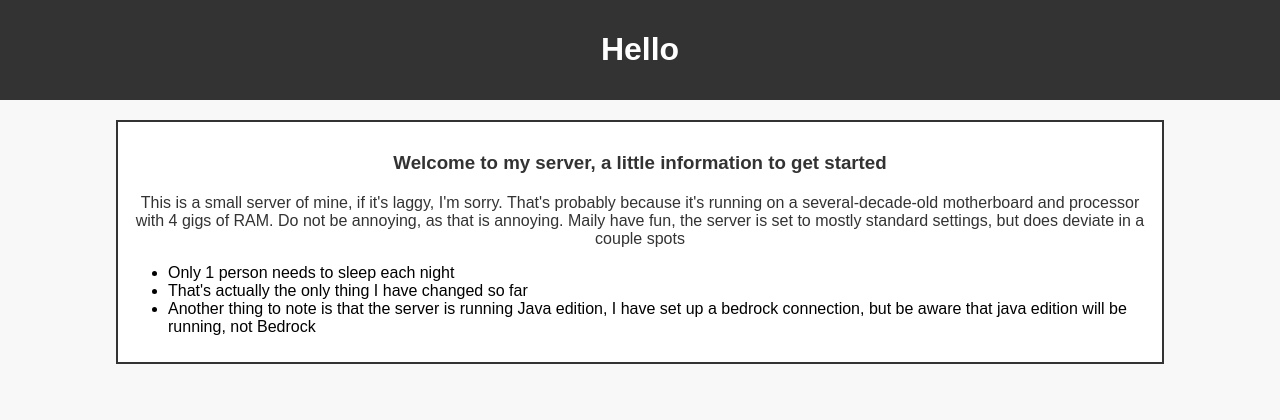
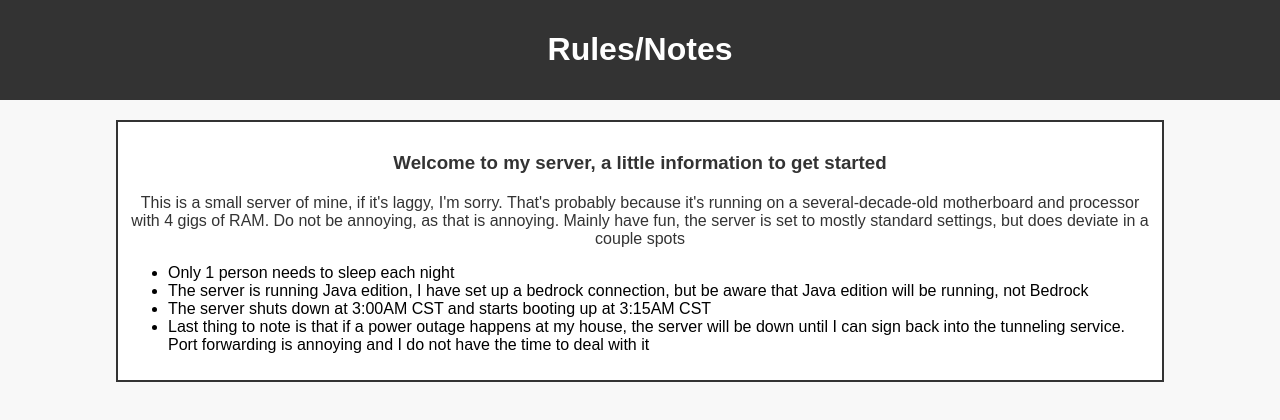
Before and after one commit to Tybtt1/Tybtt1.github.io, a plain HTML site: page index.html in a window 1280 px wide. Drawn offline with Linux system fonts and the light colour scheme.

Commit message:
Update index.html
fixed spelling/minor changes

```diff
--- a/index.html
+++ b/index.html
@@ -3,7 +3,7 @@
 <head>
     <meta charset="UTF-8">
     <meta name="viewport" content="width=device-width, initial-scale=1.0">
-    <title>Server Rules</title>
+    <title>Server Rules/Notes</title>
     <style>
         body {
             font-family: 'Arial', sans-serif;
@@ -43,16 +43,17 @@
 </head>
 <body>
     <header>
-        <h1>Hello</h1>
+        <h1>Rules/Notes</h1>
     </header>
 
     <div class="container">
         <h3>Welcome to my server, a little information to get started</h3>
-        <p>This is a small server of mine, if it's laggy, I'm sorry. That's probably because it's running on a several-decade-old motherboard and processor with 4 gigs of RAM. Do not be annoying, as that is annoying. Maily have fun, the server is set to mostly standard settings, but does deviate in a couple spots</p>
+        <p>This is a small server of mine, if it's laggy, I'm sorry. That's probably because it's running on a several-decade-old motherboard and processor with 4 gigs of RAM. Do not be annoying, as that is annoying. Mainly have fun, the server is set to mostly standard settings, but does deviate in a couple spots</p>
         <ul>
             <li>Only 1 person needs to sleep each night</li>
-            <li>That's actually the only thing I have changed so far</li>
-            <li> Another thing to note is that the server is running Java edition, I have set up a bedrock connection, but be aware that java edition will be running, not Bedrock</li>
+            <li>The server is running Java edition, I have set up a bedrock connection, but be aware that Java edition will be running, not Bedrock</li>
+            <li>The server shuts down at 3:00AM CST and starts booting up at 3:15AM CST
+            <li>Last thing to note is that if a power outage happens at my house, the server will be down until I can sign back into the tunneling service. Port forwarding is annoying and I do not have the time to deal with it</li>
         </ul>
 
     </div>
```
